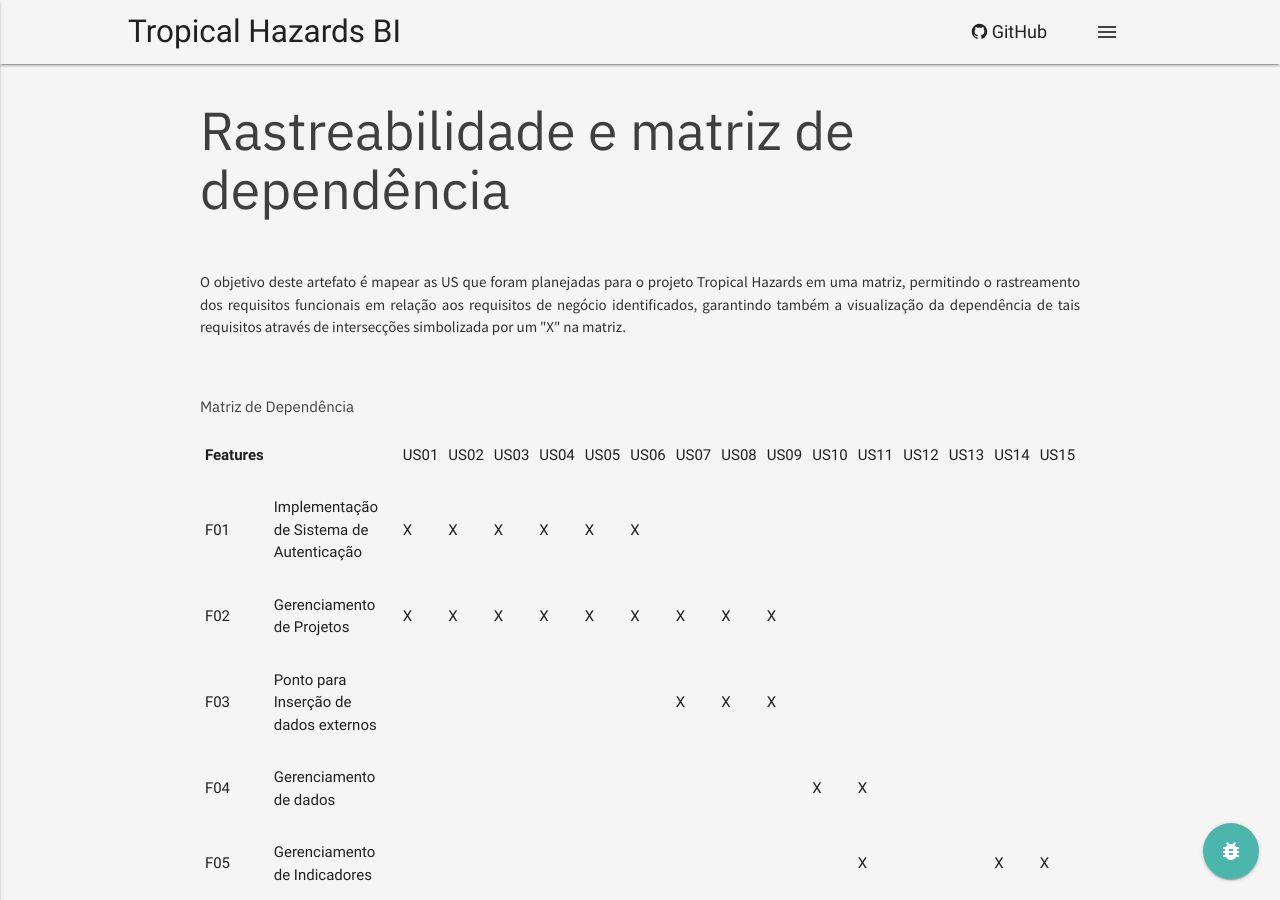
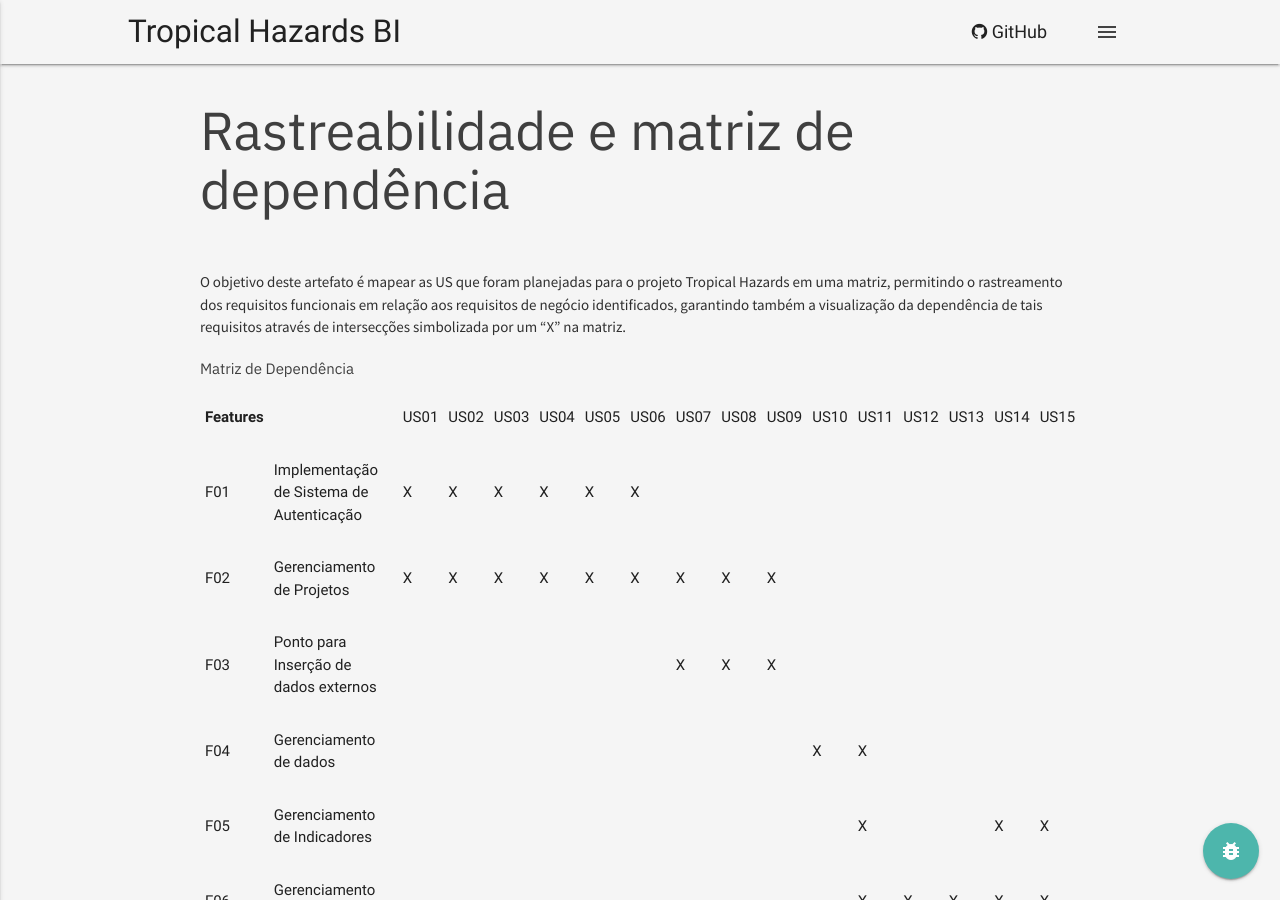
Before and after one commit to fga-eps-mds/2018.1-TropicalHazards-BI, a Jekyll site: the page built from docs/wiki/matriz-de-dependencia.md, in a window 1280 px wide and 900 px high. Built offline with Jekyll 4.4.1, drawn with Linux system fonts in a browser that asks for light colours; our own code applies the rules of GitHub Pages for plain Markdown files.

Commit message:
[DOC] formatting .md file

```diff
--- a/docs/wiki/matriz-de-dependencia.md
+++ b/docs/wiki/matriz-de-dependencia.md
@@ -1,8 +1,6 @@
 ## Rastreabilidade e matriz de dependência
-<p align ="justify">
 O objetivo deste artefato é  mapear as US que foram planejadas para o projeto Tropical Hazards em uma matriz, permitindo o rastreamento dos requisitos funcionais em relação aos requisitos de negócio identificados, garantindo também a visualização da dependência de tais requisitos através de intersecções simbolizada por um "X" na matriz.
-</p>
-<br>
+
 
 ###### Matriz de Dependência
 <table>
```
